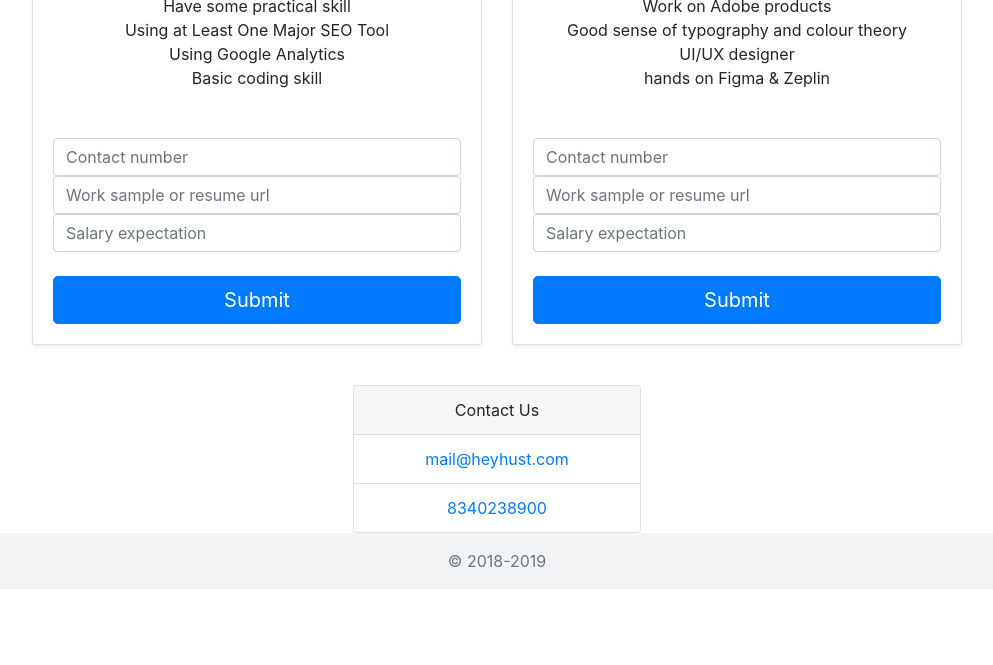
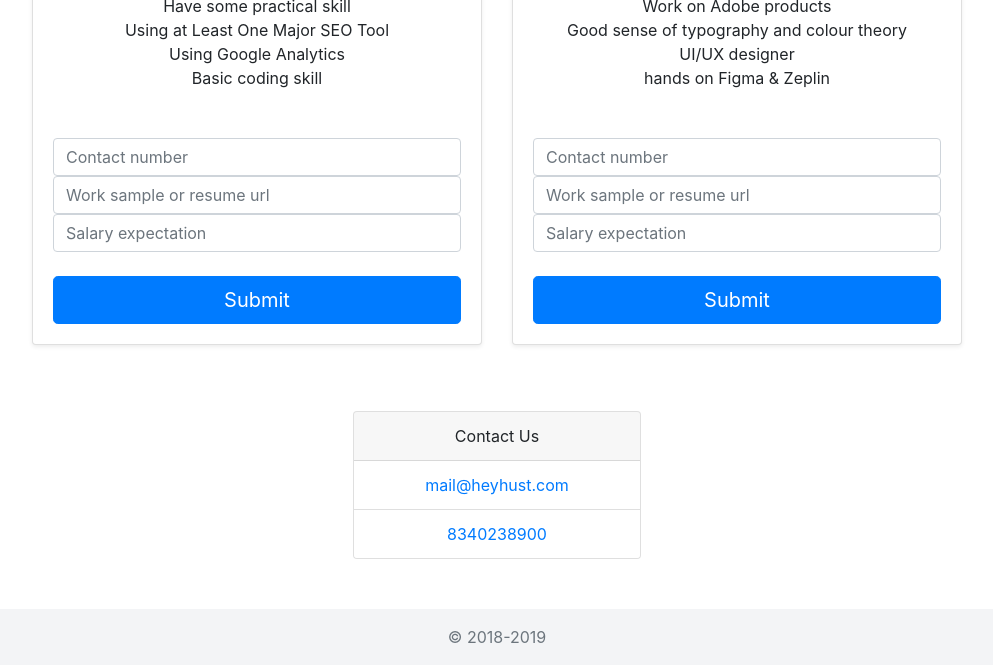
Before and after one commit to adijha/career, a plain HTML site: page index.html in a window 1280 px wide. Shown: the part 465-1130 px from the top of the page, without its empty margins (143-1136 px from the left). Before the commit the page ends 1054 px from the top, so only its background shows below. Drawn offline with nearby package versions, Linux system fonts and the light colour scheme.

Commit message:
Update pricing.css

```diff
--- a/pricing.css
+++ b/pricing.css
@@ -36,5 +36,7 @@ a{
 
 footer{
   background: #F3F4F6;
-  margin-top : 10px !important;
 }
+.card{
+  margin-bottom : 50px !important;
+}
```
